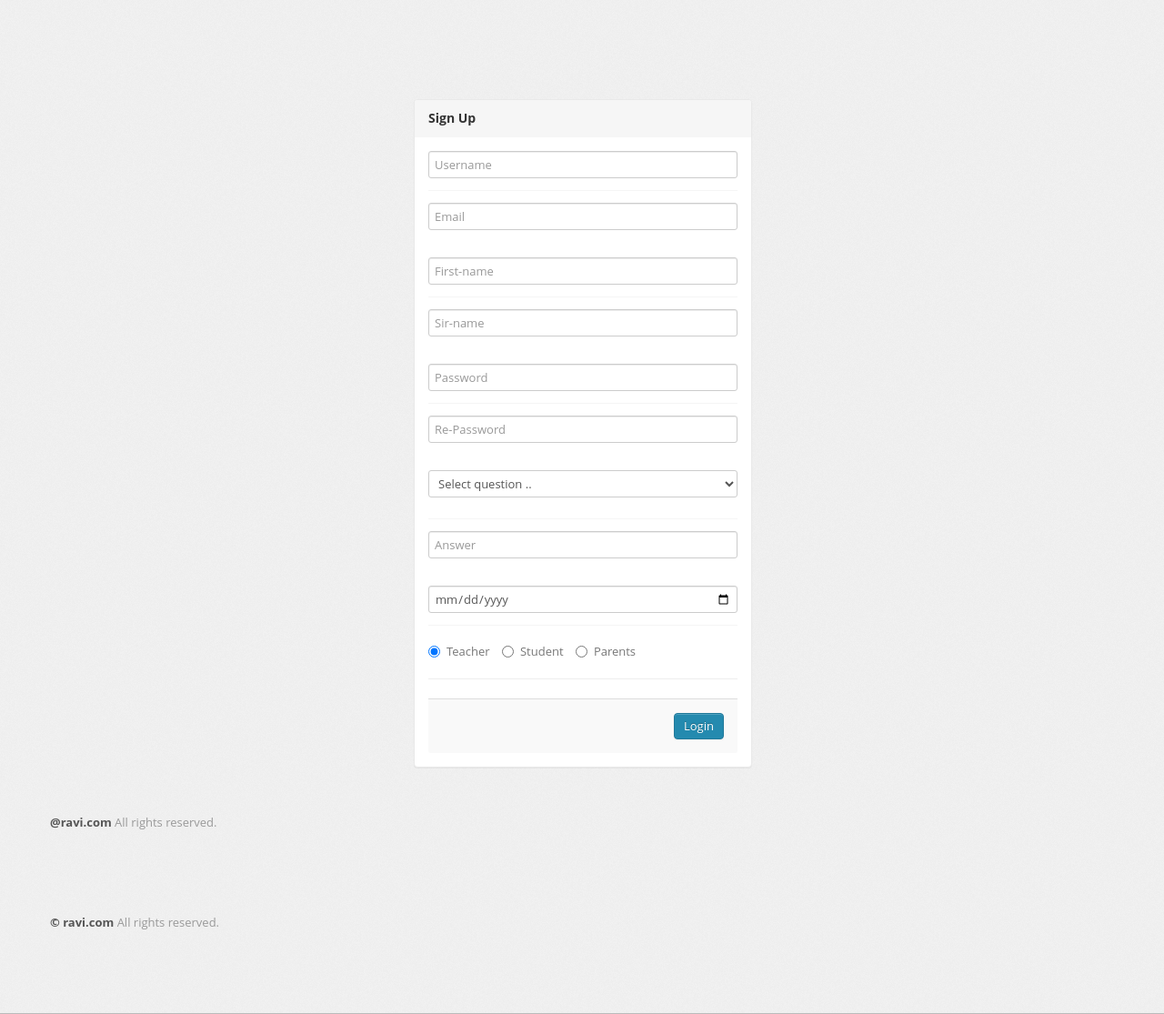
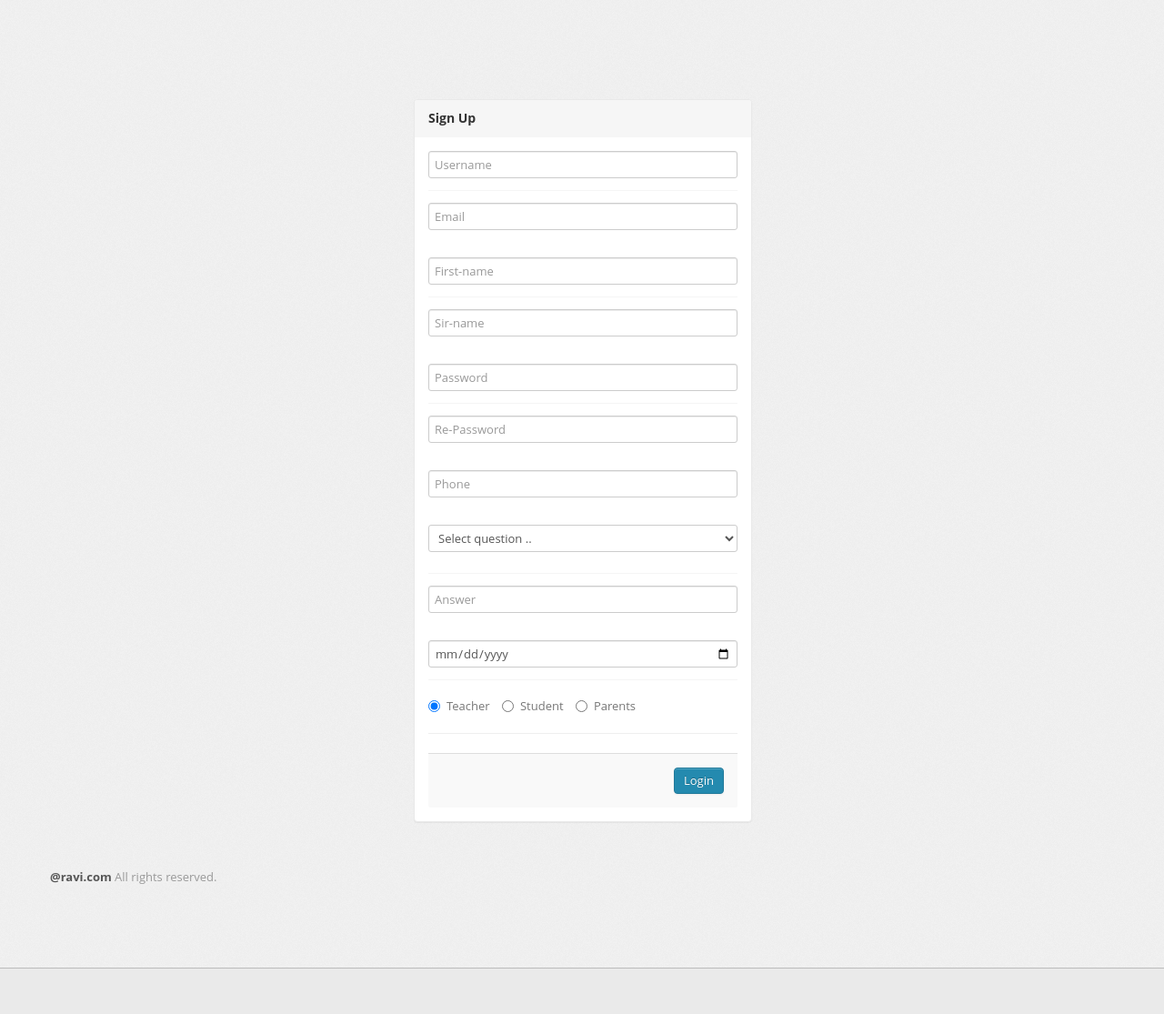
Before and after one commit to nitind12/tdiary, a CodeIgniter app: the page made by application/views/signup_page.php in a window 1280 px wide. Shown: the part 62-1177 px from the top of the page at 91% size. After the commit the page ends 1127 px from the top, so only its background shows below. Run offline with CodeIgniter, Linux system fonts and the light colour scheme.

Commit message:
update
sign_up controller and signup_model

```diff
--- a/application/views/signup_page.php
+++ b/application/views/signup_page.php
@@ -52,19 +52,19 @@ defined('BASEPATH') OR exit('No direct script access allowed');
 		<div class="container">
 			<div class="row">
 				<div class="module module-login span4 offset4">
-					<form class="form-vertical">
+					<form class="form-vertical" method="POST">
 						<div class="module-head">
 							<h3>Sign Up</h3>
 						</div>
 						<div class="module-body">
 							<div class="control-group">
 								<div class="controls row-fluid">
-									<input class="span12" type="text" id="Username" placeholder="Username">
+									<input class="span12" type="text" id="Username"name="txtUsername" placeholder="Username">
 								</div>
 							</div>
 							<div class="control-group">
 								<div class="controls row-fluid">
-									<input class="span12" type="email" id="email" placeholder="Email">
+									<input class="span12" type="email" id="email"name="txtEmail" placeholder="Email">
 								</div>
 							</div>
 
@@ -72,32 +72,40 @@ defined('BASEPATH') OR exit('No direct script access allowed');
 						<div class="module-body">
 							<div class="control-group">
 								<div class="controls row-fluid">
-									<input class="span12" type="text" id="first-name" placeholder="First-name">
+									<input class="span12" type="text" id="first_name"name="txtfirst_name" placeholder="First-name">
 								</div>
 							</div>
 							<div class="control-group">
 								<div class="controls row-fluid">
-									<input class="span12" type="text" id="sir-name" placeholder="Sir-name">
+									<input class="span12" type="text" id="sir_name" name="txtsir_name" placeholder="Sir-name">
 								</div>
 							</div>
 						</div>
 						<div class="module-body">
 							<div class="control-group">
 								<div class="controls row-fluid">
-									<input class="span12" type="Password" id="Password" placeholder="Password">
+									<input class="span12" type="Password" id="Pwd" name="txtPwd" placeholder="Password">
 								</div>
 							</div>
 							<div class="control-group">
 								<div class="controls row-fluid">
-									<input class="span12" type="password" id="RePassword" placeholder="Re-Password">
+									<input class="span12" type="password" id="RePwd"name="txtRePwd"  placeholder="Re-Password">
 								</div>
 							</div>
 						</div>
 						<div class="module-body">
 							<div class="control-group">
 								<div class="controls row-fluid">
+									<input class="span12" type="text" id="Phone" name="Phone" placeholder="Phone">
+								</div>
+							</div>
+						</div>
+
+						<div class="module-body">
+							<div class="control-group">
+								<div class="controls row-fluid">
 									<div class="controls">
-												<select tabindex="1" data-placeholder="Select question.." class="span12">
+												<select tabindex="1" data-placeholder="Select question.." class="span12"name="txtquestion">
 													<option value="">Select question ..</option>
 													<option value="question 1">First question</option>
 													<option value="question 2">Second question</option>
@@ -109,35 +117,36 @@ defined('BASEPATH') OR exit('No direct script access allowed');
 							</div>
 							<div class="control-group">
 								<div class="controls row-fluid">
-									<input class="span12" type="text" id="answer" placeholder="Answer">
+									<input class="span12" type="text" id="answer" placeholder="Answer"name="txtanswer">
 								</div>
 							</div>
 						</div>
 						<div class="module-body">
 							<div class="control-group">
 								<div class="controls row-fluid">
-									<input class="span12" type="date" id="dateofbirth" placeholder="Date-Of-Birth">
+									<input class="span12" type="date" id="dateofbirth" placeholder="Date-Of-Birth"name="dateofbirth">
 								</div>
 							</div>
 							<div class="control-group">
 								<div class="controls row-fluid">
 
 									<label class="radio inline" "span12" >
-													<input type="radio" name="Teacher" id="Teacher" value="Teacher" checked="">
+													<input type="radio" name="txtrod" id="rod" value="Teacher" checked="" >
 													Teacher
 												</label>
 									<label class="radio inline">
-													<input type="radio" name="Student" id="Student" value="Student">
+													<input type="radio" name="txtrod" id="rad" value="Student">
 													Student
 												</label>
 									<label class="radio inline">
-													<input type="radio" name="Parents" id="Parents" value="Parents">
+													<input type="radio" name="txtrod" id="rod" value="Parents">
 													Parents
 												</label>
+									</div>
 								</div>
+							<div>
+								<hr>
 							</div>
-							<div>
-							<hr>							</div>
 
 
 
@@ -162,14 +171,7 @@ defined('BASEPATH') OR exit('No direct script access allowed');
 			<b class="copyright">@ravi.com </b> All rights reserved.
 		</div>
 	</div>
-	<div class="footer">
-		<div class="container">
-
-
-			<b class="copyright">&copy; ravi.com </b> All rights reserved.
-		</div>
-	</div>
-	<script type="text/javascript" src="<?php echo base_url('assets/scripts/jquery-1.9.1.min.js'); ?>" ></script>
+		<script type="text/javascript" src="<?php echo base_url('assets/scripts/jquery-1.9.1.min.js'); ?>" ></script>
 	<script type="text/javascript" src="<?php echo base_url('assets/scripts/jquery-ui-1.10.1.custom.min.js'); ?>" ></script>
 	<script type="text/javascript" src="<?php echo base_url('assets/bootstrap/js/bootstrap.min.js'); ?>" ></script>
 </body>
```
Also changed, not shown: application/controllers/signup_controller.php (added, +23 -0 lines), application/models/my_signup_model.php (added, +43 -0 lines).
